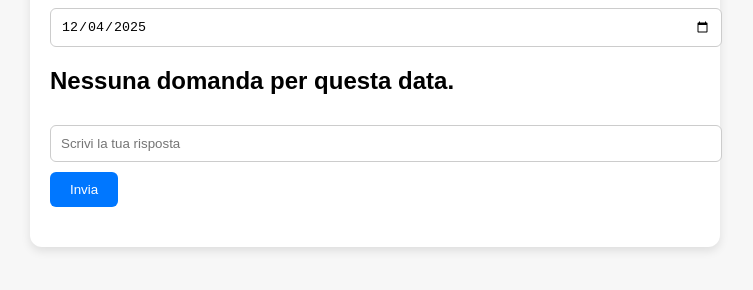
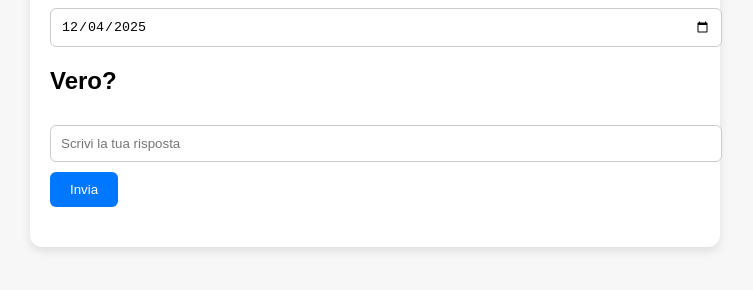
Before and after one commit to Beltra86/cal26, a plain HTML site: page index.html in a window 1280 px wide. Shown: the part 140-430 px from the top of the page, without its empty margins (265-1018 px from the left). Drawn offline with Linux system fonts and the light colour scheme.

Commit message:
Update index.html

```diff
--- a/index.html
+++ b/index.html
@@ -59,35 +59,25 @@
   </div>
 
   <script>
-    // --- DATABASE SEMPLICE INSERITO NEL CODICE ---
-    // Suggerito: gestire domande/risposte/frasi con un file JSON esterno facile da modificare
-    const qaData = {
-      "2026-01-01": {
-        question: "Qual è il primo giorno dell'anno?",
-        answer: "1 gennaio",
-        phrase: "Ottimo inizio!"
-      },
-      "2026-01-02": {
-        question: "Quanto fa 2+2?",
-        answer: "4",
-        phrase: "Risposta perfetta!"
-      },
-      "2026-01-03": {
-        question: "Colore del cielo in una giornata limpida?",
-        answer: "blu",
-        phrase: "Ben fatto!"
-      }
-      // ...qui puoi aggiungere tutte le date del 2026
-    };
+    let qaData = {};
 
-    // Quando si apre la pagina, mostra la domanda di oggi
-    window.onload = function () {
+    // Carica Q.json
+    fetch("Q.json")
+      .then(response => response.json())
+      .then(data => {
+        qaData = data;
+        initialize();
+      })
+      .catch(() => {
+        document.getElementById("question").textContent = "Errore nel caricamento di Q.json";
+      });
+
+    function initialize() {
       const today = new Date().toISOString().split("T")[0];
       document.getElementById("datePicker").value = today;
       loadQuestion(today);
-    };
+    }
 
-    // Cambiare data con il selettore
     document.getElementById("datePicker").addEventListener("change", function () {
       loadQuestion(this.value);
     });
@@ -102,7 +92,6 @@
       if (qaData[date]) {
         qElement.textContent = qaData[date].question;
 
-        // Controlla se l'utente ha già risposto
         const saved = localStorage.getItem("result-" + date);
         if (saved) {
           if (saved === "correct") {
```
